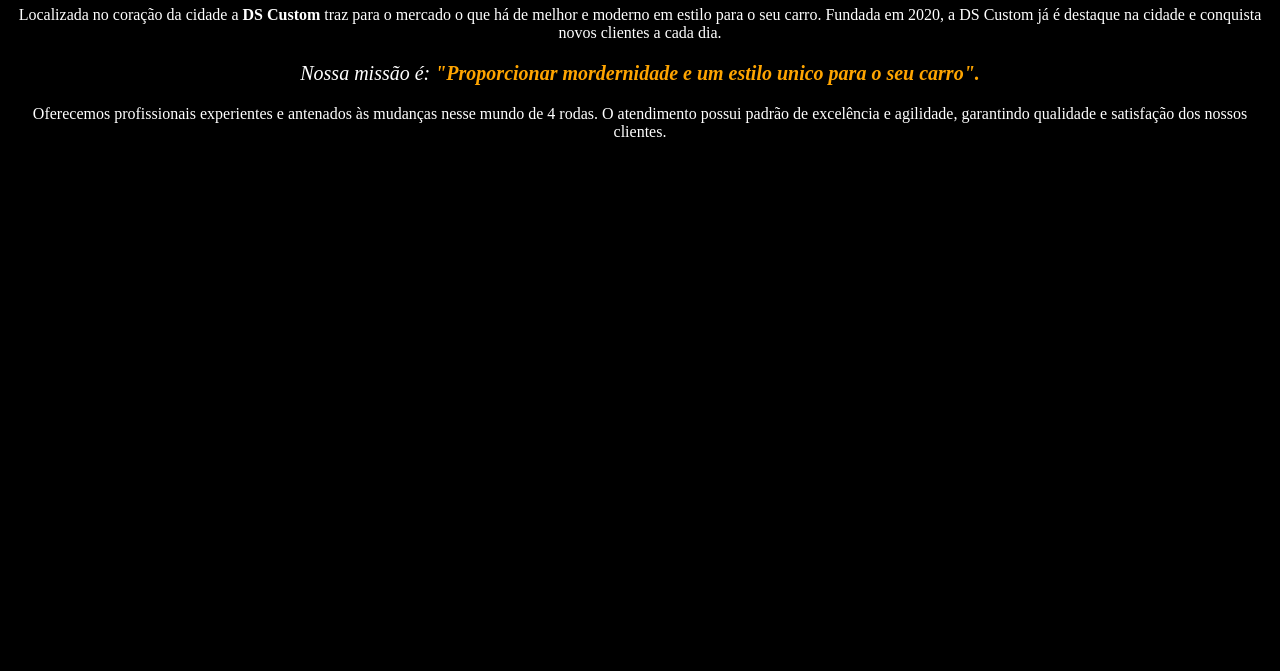
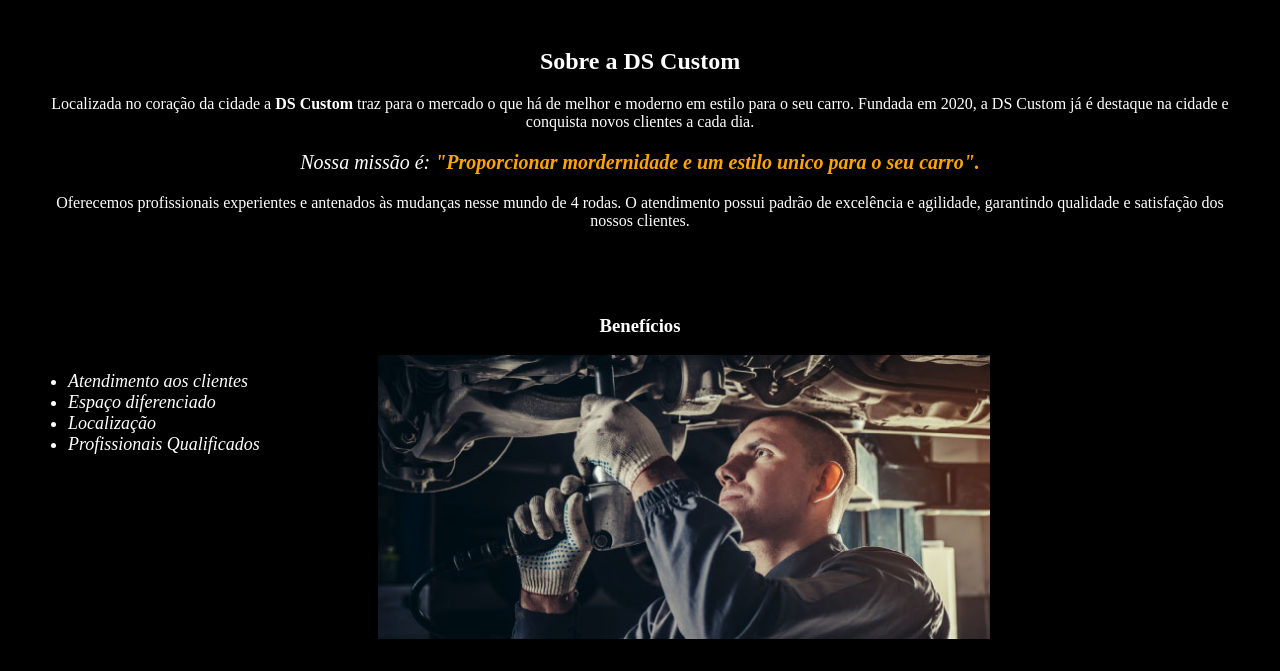
Before and after one commit to gblichy/first-page-web, a plain HTML site: page index.html in a window 1280 px wide. Shown: the part 485-1156 px from the top of the page. Before the commit the page ends 800 px from the top, so only its background shows below. Drawn offline with Linux system fonts and the light colour scheme.

Commit message:
listas e divisões

```diff
--- a/index.html
+++ b/index.html
@@ -10,17 +10,35 @@
     </head>
 
     <body>
+        <header>
+            <h1 class="titulo-principal">DS Custom</h1>
+        </header>
         <img id="banner" src="banner.jpeg">
+        <div class="principal">
 
-        <h1>Sobre a DS Custom</h1>
+            <h2 class="titulo-centralizado">Sobre a DS Custom</h2>
 
-        <p>Localizada no coração da cidade a <strong>DS Custom</strong> traz para o mercado o que há de melhor e moderno em estilo para o seu carro. Fundada em 2020,
-        a DS Custom já é destaque na cidade e conquista novos clientes a cada dia.</p>
+            <p>Localizada no coração da cidade a <strong>DS Custom</strong> traz para o mercado o que há de melhor e moderno em estilo para o seu carro. Fundada em 2020,
+            a DS Custom já é destaque na cidade e conquista novos clientes a cada dia.</p>
 
-        <p id="missao"><em>Nossa missão é: <strong>"Proporcionar mordernidade e um estilo unico para o seu carro".</strong></em></p>
+            <p id="missao"><em>Nossa missão é: <strong>"Proporcionar mordernidade e um estilo unico para o seu carro".</strong></em></p>
 
-        <p>Oferecemos profissionais experientes e antenados às mudanças nesse mundo de 4 rodas. O atendimento possui padrão de excelência e agilidade,
-        garantindo qualidade e satisfação dos nossos clientes.</p>
+            <p>Oferecemos profissionais experientes e antenados às mudanças nesse mundo de 4 rodas. O atendimento possui padrão de excelência e agilidade,
+            garantindo qualidade e satisfação dos nossos clientes.</p>
+        </div>
+
+        <div class="beneficios">
+            <h3 class="titulo-centralizado">Benefícios</h3>
+
+            <ul>
+                <li class="itens">Atendimento aos clientes</li>
+                <li class="itens">Espaço diferenciado</li>
+                <li class="itens">Localização</li>
+                <li class="itens">Profissionais Qualificados</li>
+           </ul>
+
+           <img src="beneficios.jpg" class="imagembeneficios">
+     </div>
 
     </body>
 </html>
--- a/style.css
+++ b/style.css
@@ -1,13 +1,22 @@
 body {
-    background: #000000;
-    color: white;
+        background: #000;
+        color: white;
 }
 
 #banner {
     width: 100%;
 }
 
-h1 {
+.principal {
+    background: #000;
+    padding: 30px;
+}
+
+.titulo-principal {
+    padding-left: 20px;
+}
+
+.titulo-centralizado {
     text-align: center;
 }
 
@@ -22,3 +31,24 @@ p {
 em strong {
     color: #FFA500;
 }
+
+.itens {
+    font-style: italic;
+    font-size: large;
+}
+
+.beneficios {
+    background: #000;
+    padding: 20px;
+}
+
+ul {
+    display: inline-block;
+    vertical-align: top;
+    width: 20%;
+    margin-right: 5%;
+}
+
+.imagembeneficios {
+    width: 50%
+}
```
Also changed, not shown: beneficios.jpg (added).
